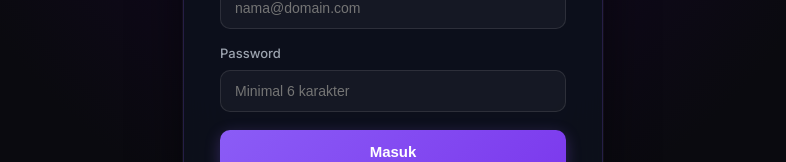
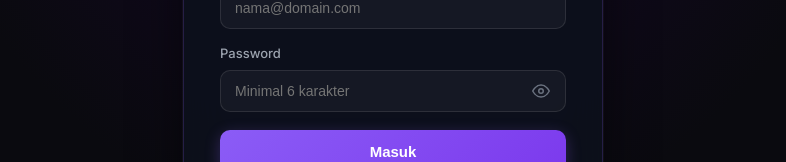
Before and after one commit to raihanhisan53-JR/earthquake-detector, a Next.js app: page /login in a window 1280 px wide. Both pictures are taken after a click on the button "Lanjutkan dengan Email". Shown: the part 429-591 px from the top of the page, without its empty margins (247-1033 px from the left). Built offline with nearby package versions, Linux system fonts and the light colour scheme; no server answers.

Commit message:
feat: add show/hide password toggle on login & increase earthquake history limit to 1000

```diff
--- a/src/app/api/earthquakes/route.ts
+++ b/src/app/api/earthquakes/route.ts
@@ -7,7 +7,7 @@ export async function GET() {
   try {
     const earthquakes = await prisma.earthquakeLog.findMany({
       orderBy: { timestamp: 'desc' },
-      take: 300,
+      take: 1000,
     })
     return NextResponse.json(earthquakes)
   } catch (error) {
--- a/src/app/login/page.tsx
+++ b/src/app/login/page.tsx
@@ -10,6 +10,7 @@ export default function LoginPage() {
   const [mode, setMode] = useState<'login' | 'register'>('login')
   const [email, setEmail] = useState('')
   const [password, setPassword] = useState('')
+  const [showPassword, setShowPassword] = useState(false)
   const supabase = createClient()
 
   const handleGoogleLogin = async () => {
@@ -219,14 +220,44 @@ export default function LoginPage() {
                   <label style={{ display: 'block', fontSize: '13px', fontWeight: '500', color: '#9ca3af', marginBottom: '6px' }}>
                     Password
                   </label>
-                  <input type="password" value={password} onChange={e => setPassword(e.target.value)}
+                  <div style={{ position: 'relative' }}>
+                    <input type={showPassword ? 'text' : 'password'} value={password} onChange={e => setPassword(e.target.value)}
                       placeholder="Minimal 6 karakter" required minLength={6}
                       style={{
-                      width: '100%', padding: '12px 14px', borderRadius: '10px',
+                        width: '100%', padding: '12px 44px 12px 14px', borderRadius: '10px',
                         border: '1px solid rgba(255,255,255,0.1)',
                         background: 'rgba(255,255,255,0.04)', color: '#fff', fontSize: '14px',
                         outline: 'none', boxSizing: 'border-box',
                       }} />
+                    <button
+                      type="button"
+                      onClick={() => setShowPassword(v => !v)}
+                      style={{
+                        position: 'absolute', right: '12px', top: '50%', transform: 'translateY(-50%)',
+                        background: 'none', border: 'none', cursor: 'pointer',
+                        color: '#6b7280', padding: '4px', display: 'flex', alignItems: 'center',
+                        transition: 'color 0.2s',
+                      }}
+                      onMouseEnter={e => { (e.currentTarget as HTMLButtonElement).style.color = '#a78bfa' }}
+                      onMouseLeave={e => { (e.currentTarget as HTMLButtonElement).style.color = '#6b7280' }}
+                      title={showPassword ? 'Sembunyikan password' : 'Tampilkan password'}
+                    >
+                      {showPassword ? (
+                        // Eye-off icon
+                        <svg width="18" height="18" viewBox="0 0 24 24" fill="none" stroke="currentColor" strokeWidth="2" strokeLinecap="round" strokeLinejoin="round">
+                          <path d="M17.94 17.94A10.07 10.07 0 0 1 12 20c-7 0-11-8-11-8a18.45 18.45 0 0 1 5.06-5.94"/>
+                          <path d="M9.9 4.24A9.12 9.12 0 0 1 12 4c7 0 11 8 11 8a18.5 18.5 0 0 1-2.16 3.19"/>
+                          <line x1="1" y1="1" x2="23" y2="23"/>
+                        </svg>
+                      ) : (
+                        // Eye icon
+                        <svg width="18" height="18" viewBox="0 0 24 24" fill="none" stroke="currentColor" strokeWidth="2" strokeLinecap="round" strokeLinejoin="round">
+                          <path d="M1 12s4-8 11-8 11 8 11 8-4 8-11 8-11-8-11-8z"/>
+                          <circle cx="12" cy="12" r="3"/>
+                        </svg>
+                      )}
+                    </button>
+                  </div>
                 </div>
 
                 <button type="submit" disabled={loading} style={{
--- a/src/components/EventLogCard.tsx
+++ b/src/components/EventLogCard.tsx
@@ -46,7 +46,7 @@ export default function EventLogCard() {
       .on('postgres_changes', { event: 'INSERT', schema: 'public', table: 'earthquake_logs' },
         (payload) => {
           const newEvent = payload.new as EarthquakeEvent
-          setEvents(prev => [newEvent, ...prev].slice(0, 300))
+          setEvents(prev => [newEvent, ...prev].slice(0, 1000))
         }
       )
       .subscribe()
```
Lines whose indentation alone changed are shown as unchanged.
